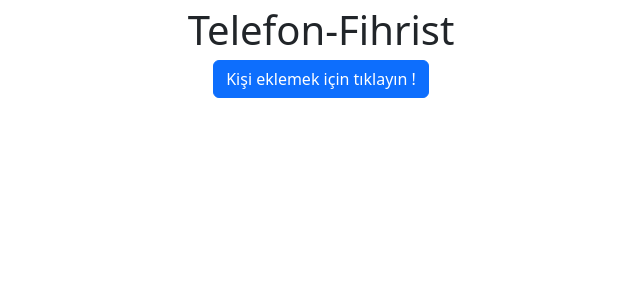
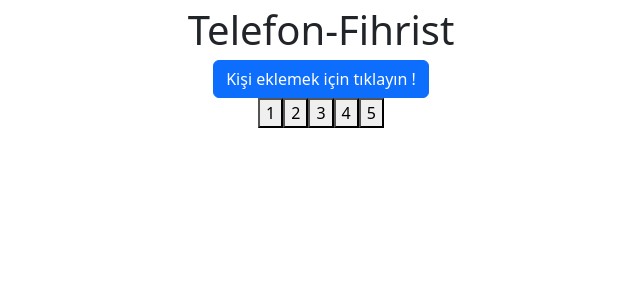
Before and after one commit to ridvan-aydin-del/tel-fihrist, a React (Create React App) app: page / in a window 1280 px wide. Shown: the top 300 px of the page, without its empty margins (319-959 px from the left). Built offline with nearby package versions, Linux system fonts and the light colour scheme.

Commit message:
En son hal

```diff
--- a/package.json
+++ b/package.json
@@ -19,6 +19,7 @@
     "react-dom": "^18.2.0",
     "react-scripts": "5.0.1",
     "reactstrap": "^9.1.5",
+    "rsuite": "^5.24.0",
     "styled-components": "^5.3.6",
     "typescript": "^4.9.4",
     "web-vitals": "^2.1.4"
--- a/src/App.tsx
+++ b/src/App.tsx
@@ -2,6 +2,7 @@ import React, { useState } from "react";
 import "./App.css";
 import 'bootstrap/dist/css/bootstrap.min.css';
 import ModalEkle from './components/ModalEkle'
+
 
 
 const App: React.FC = () => {
@@ -11,6 +12,7 @@ const App: React.FC = () => {
       <span className="baslik">Telefon-Fihrist</span>
 
       <ModalEkle/>
+
     </div>
   );
 };
--- a/src/components/ModalEkle.tsx
+++ b/src/components/ModalEkle.tsx
@@ -12,7 +12,12 @@ import { Ulke } from "../model4";
 import { Table } from 'reactstrap';
 
 
+import { Pagination } from 'rsuite';
+
+
 function ModalEkle() {
+
+  const [activePage, setActivePage] = React.useState(1);
 
 
   const [show, setShow] = useState(false);
@@ -28,6 +33,8 @@ function ModalEkle() {
     {/*----Ad----*/}
     const [ekle, setEkle] = useState<string>("");
     const [ekles, setEkles] = useState<Ekle[]>([]);
+
+
 
     const elleEkle = (e: React.FormEvent) => {
       e.preventDefault();
@@ -109,9 +116,10 @@ function ModalEkle() {
 
 
 
-
+     {/* <Pagination total={100} limit={10} activePage={activePage} onChangePage={setActivePage} /> */}
 
       {ekles.map((t) => (
+     <>
 
         <Table striped >
 
@@ -143,7 +151,13 @@ function ModalEkle() {
     <Button variant="primary" onClick={detayAc}>
         Kişi Detayları
     </Button>
-    <Modal
+
+    </tr>
+
+  </tbody>
+
+      </Table>
+      <Modal
         show={goster}
         onHide={detayKapat}
         backdrop="static"
@@ -167,14 +181,10 @@ function ModalEkle() {
 
         </Modal.Body>
       </Modal>
-    </tr>
-
-  </tbody>
-
-      </Table>
-
+      </>
       ))}
 
+     <Pagination total={100} limit={20} activePage={1} onChangePage={setActivePage} />
     </>
   );
 }
```
Also changed, not shown: 1 other file (tests, documents, lock files or other folders).
